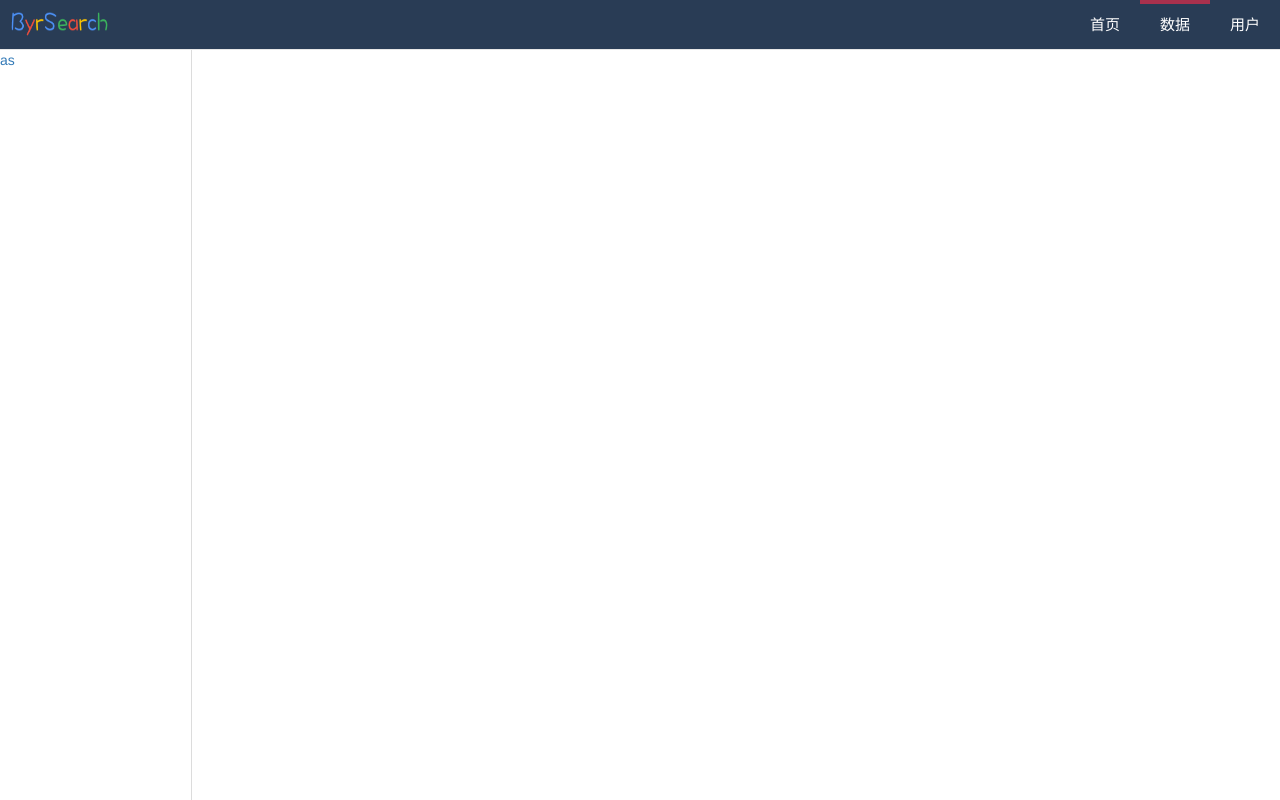
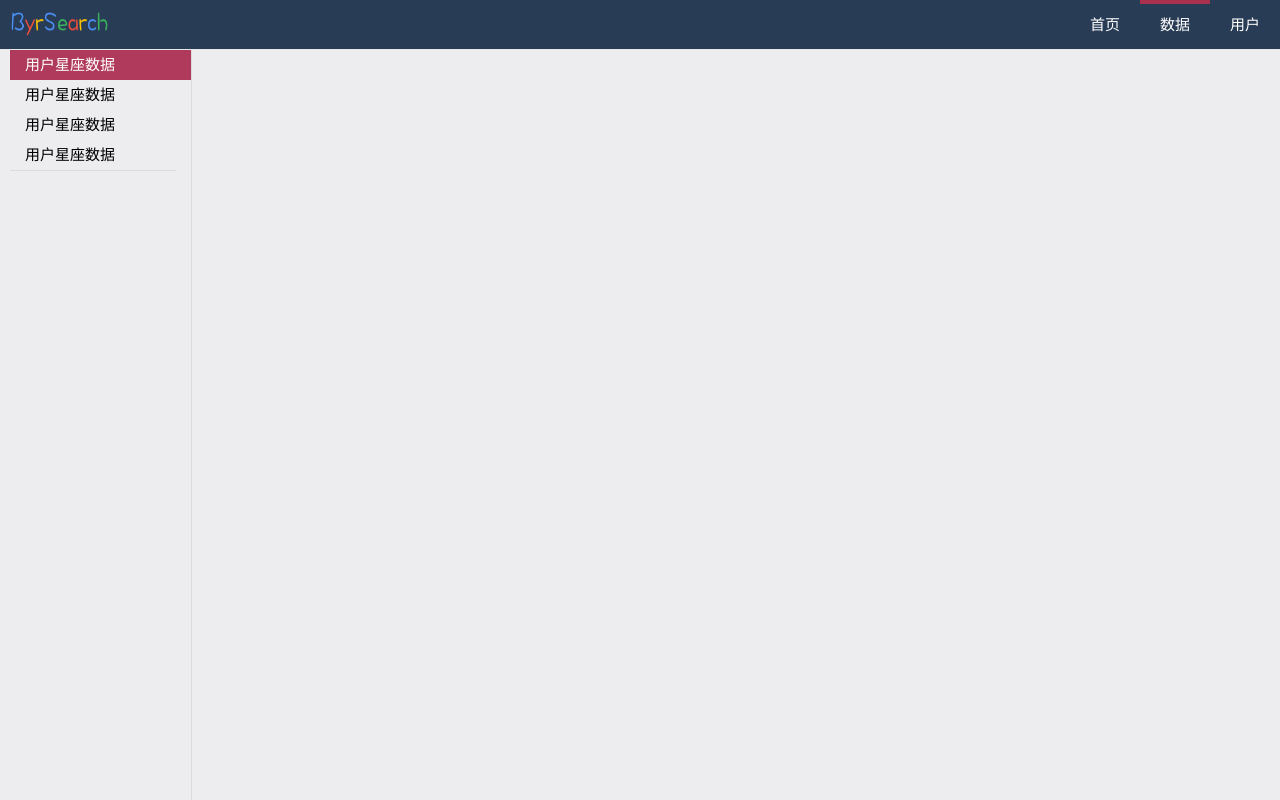
Before and after one commit to cxc17/byrsite, a Django app: page /byrbbs/data in a window 1280 px wide. Run offline with Django 3.2, Linux system fonts and the light colour scheme; some libraries are stand-ins or nearby versions.

Commit message:
home 9/27

```diff
--- a/byrsite/byrbbs/static/byrbbs/data_style.css
+++ b/byrsite/byrbbs/static/byrbbs/data_style.css
@@ -1,5 +1,6 @@
 html, body{
 	height:100%;
+	background: #ededf0;
 }
 
 body{
@@ -68,19 +69,70 @@
 }
 
 #left_menu{
-    padding: 50px 0 0 0;
+    padding: 50px 0 0 10px;
     border-right: 1px solid #dcdcdc;
     height: 100%;
     width: 15%;
     float: left;
 }
 
+#left_menu_content{
+	padding-left: 15px;
+    width: 100%;
+	height: 30px;
+	font-family: "Helvetica Neue", "Segoe UI", Tahoma, Arial, "Hiragino Sans GB", STHeiti, "Microsoft Yahei", "WenQuanYi Micro Hei", sans-serif;
+}
+
+#left_menu_content:hover{
+	background: #e5c3ce;
+}
+
+#left_menu_content a{
+	line-height: 30px;
+	color: #000;
+    font-size: 15px;
+	/*text-align:center;*/
+	text-decoration:none;
+}
+
+#left_menu_content_active{
+	padding-left: 15px;
+    width: 100%;
+	height: 30px;
+	background: #B03A5B;
+	font-family: "Helvetica Neue", "Segoe UI", Tahoma, Arial, "Hiragino Sans GB", STHeiti, "Microsoft Yahei", "WenQuanYi Micro Hei", sans-serif;
+}
+
+#left_menu_content_active:hover{
+	background: #e5c3ce;
+}
+
+#left_menu_content_active a{
+	line-height: 30px;
+	color: #ffffff;
+    font-size: 15px;
+	/*text-align:center;*/
+	text-decoration:none;
+}
+
+#left_menu_content_active a:hover{
+	color: #000000;
+}
+
+#left_menu_hr{
+	border-top:1px ridge #dcdcdc;
+	margin-top: 0px;
+	margin-right: 15px;
+}
+
 #right_menu{
+	background: #ededf0;
     padding: 50px 0 0 0;
     height: 100%;
 }
 
 #dataframe{
+	background: #ededf0;
     margin: 0px 0 0 0;
     padding-left: 3%;
     height: 99%;
--- a/byrsite/byrbbs/templates/byrbbs/data.html
+++ b/byrsite/byrbbs/templates/byrbbs/data.html
@@ -23,7 +23,11 @@
         </div>
 
         <div id="left_menu">
-            <a href="/byrbbs/data_astro" target="dataframe">as</a>
+            <div id="left_menu_content_active"><a href="/byrbbs/data_astro" target="dataframe">用户星座数据</a></div>
+            <div id="left_menu_content"><a href="/byrbbs/data_astro" target="dataframe">用户星座数据</a></div>
+            <div id="left_menu_content"><a href="/byrbbs/data_astro" target="dataframe">用户星座数据</a></div>
+            <div id="left_menu_content"><a href="/byrbbs/data_astro" target="dataframe">用户星座数据</a></div>
+            <hr id="left_menu_hr"/>
         </div>
 
         <div id="right_menu">
--- a/byrsite/byrbbs/templates/byrbbs/data_astro.html
+++ b/byrsite/byrbbs/templates/byrbbs/data_astro.html
@@ -13,7 +13,9 @@
     </head>
 
     <body>
-        <!-- 为ECharts准备一个具备大小（宽高）的Dom -->
+        <b style="color: #B03A5B;font-size: 20px;height: 40px;line-height: 40px;">
+            用户星座数据
+        </b>
         <div id="astro" style="width: 800px;height:500px;"></div>
         <script type="text/javascript">
             // 基于准备好的dom，初始化echarts实例
--- a/byrsite/byrsite/settings.py
+++ b/byrsite/byrsite/settings.py
@@ -80,8 +80,8 @@
         # 'NAME': os.path.join(BASE_DIR, 'db.sqlite3'),
         'ENGINE': 'django.db.backends.mysql',
         'NAME': 'byr',
-        # 'HOST': '127.0.0.1',
-        'HOST': '192.168.1.98',
+        'HOST': '127.0.0.1',
+        # 'HOST': '192.168.1.98',
         'USER': 'root',
         'PASSWORD': '123456',
     }
```
